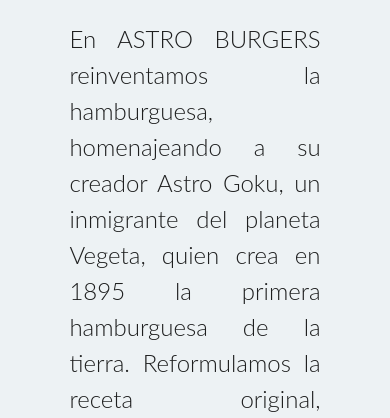
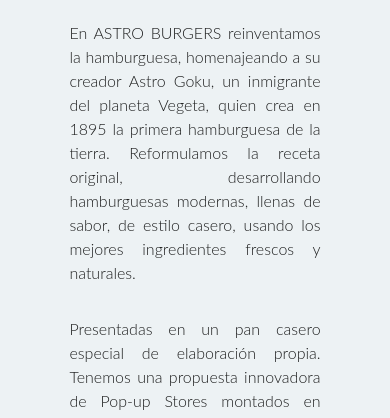
Before and after one commit to Noraklav/Astro_Burgers_v1.3, a plain HTML site: page index.html in a window 390 px wide. Shown: the part 623-1041 px from the top of the page. Drawn offline with nearby package versions, Linux system fonts and the light colour scheme; files that its build step writes are made by us from their sources; a web font is replaced by a local one.

Commit message:
Correccion del Main

```diff
--- a/scss/_index.scss
+++ b/scss/_index.scss
@@ -342,12 +342,13 @@
     .welcome__container{
         display: flex;
         flex-flow: column wrap;
+        height: auto;
         .welcome__text__container{
             width: 100%;
             text-align: justify;
             align-items: center;
             padding-bottom: 1rem;
-            span{
+            p{
                 text-align: center;
             }
         }
@@ -418,6 +419,8 @@
                     text-align: justify;
                     align-items: center;
                     padding-top: 1rem;
+                    font-size: 1rem;
+
                 }
             }
 
```
Also changed, not shown: scss/main.css, 1 other file.
